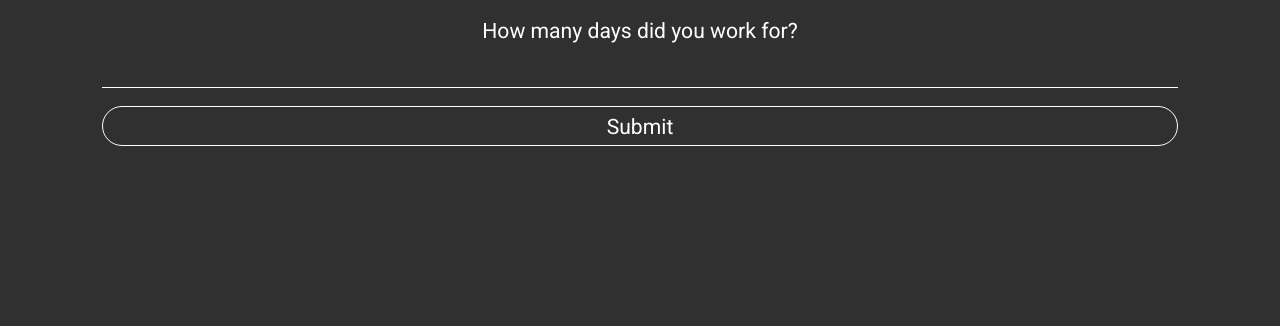
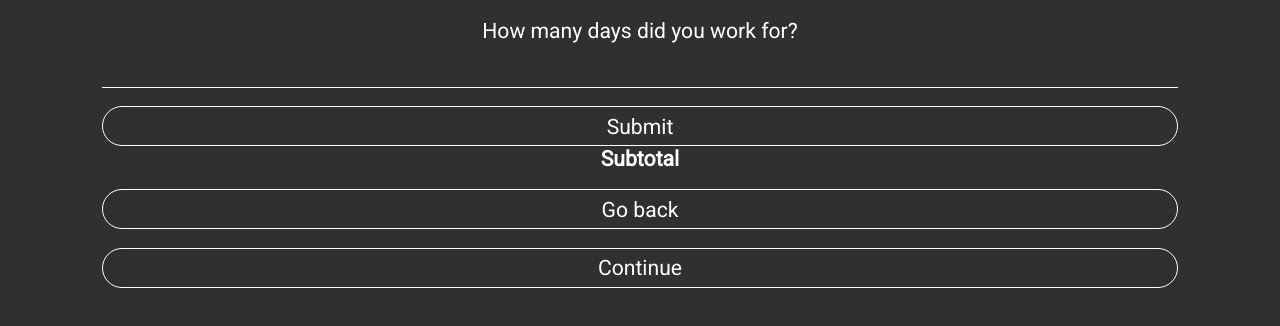
Before and after one commit to AlanConstantino/Edible-Arrangements-Delivery-Calculator, a website built with webpack: page index.html in a window 1280 px wide. Built offline with nearby package versions, Linux system fonts and the light colour scheme.

Commit message:
Added a new form to HTML

```diff
--- a/index.html
+++ b/index.html
@@ -14,18 +14,25 @@
 </head>
 
 <body>
+    <!-- initial form -->
     <form id="days-of-work">
         <label for="days">How many days did you work for?</label>
         <input type="number" id="days" min="1" max="7">
         <input class="button" type="submit" value="Submit">
     </form>
-    <!-- hidden by default -->
+    <!-- form for zip codes -->
     <form id="individual-day" class="hide">
         <label for="zipcodes">Enter zip codes for day <span id="day-number"></span>:</label>
         <textarea name="zipcodes" id="raw-zip-codes" cols="5" rows="40"></textarea>
         <input class="button" type="submit" value="Submit">
     </form>
-    <!-- hidden by default -->
+    <form id="subtotal-for-day">
+        <h1>Subtotal</h1>
+        <div id="subtotal"></div>
+        <input class="button" type="reset" value="Go back">
+        <input class="button" type="submit" value="Continue">
+    </form>
+    <!-- form for total -->
     <form class="hide">
         <div id="total"></div>
         <input class="button" type="submit" value="Restart">
```
